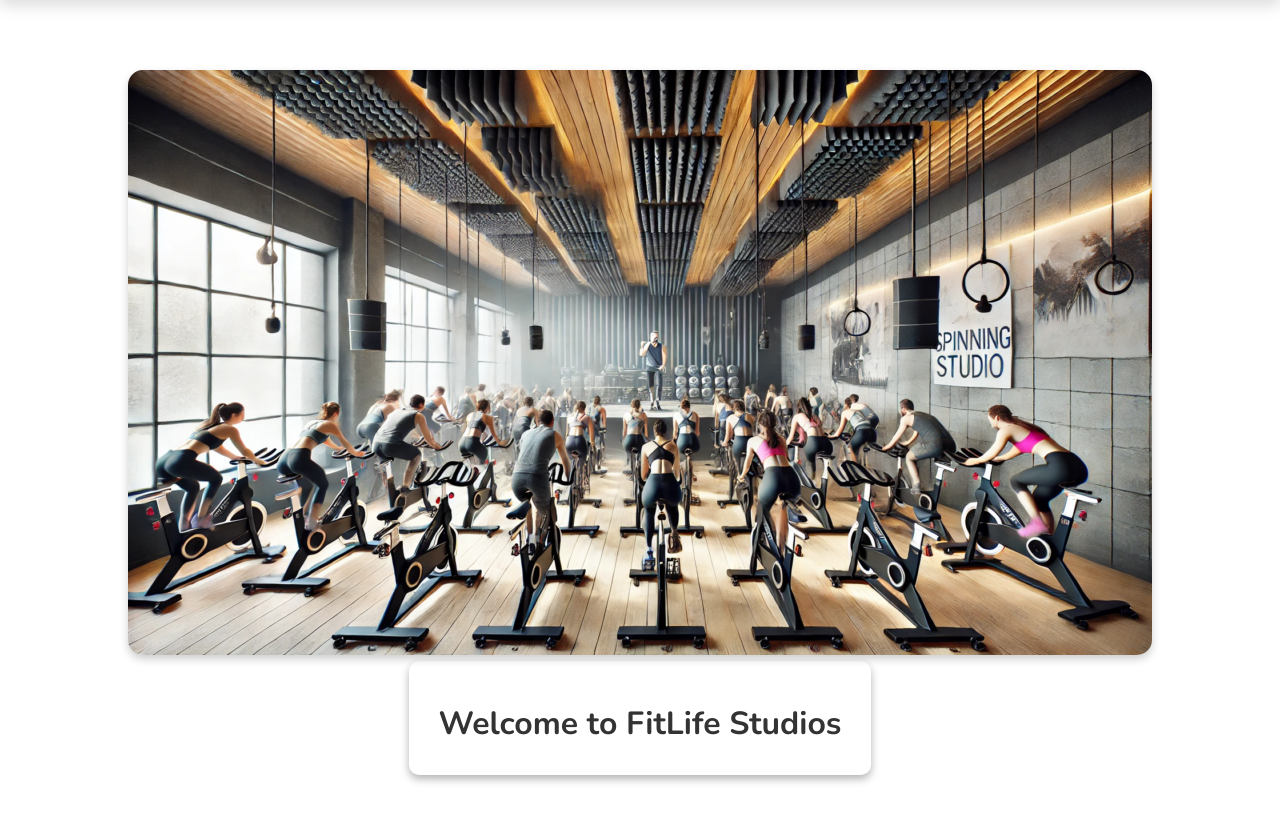
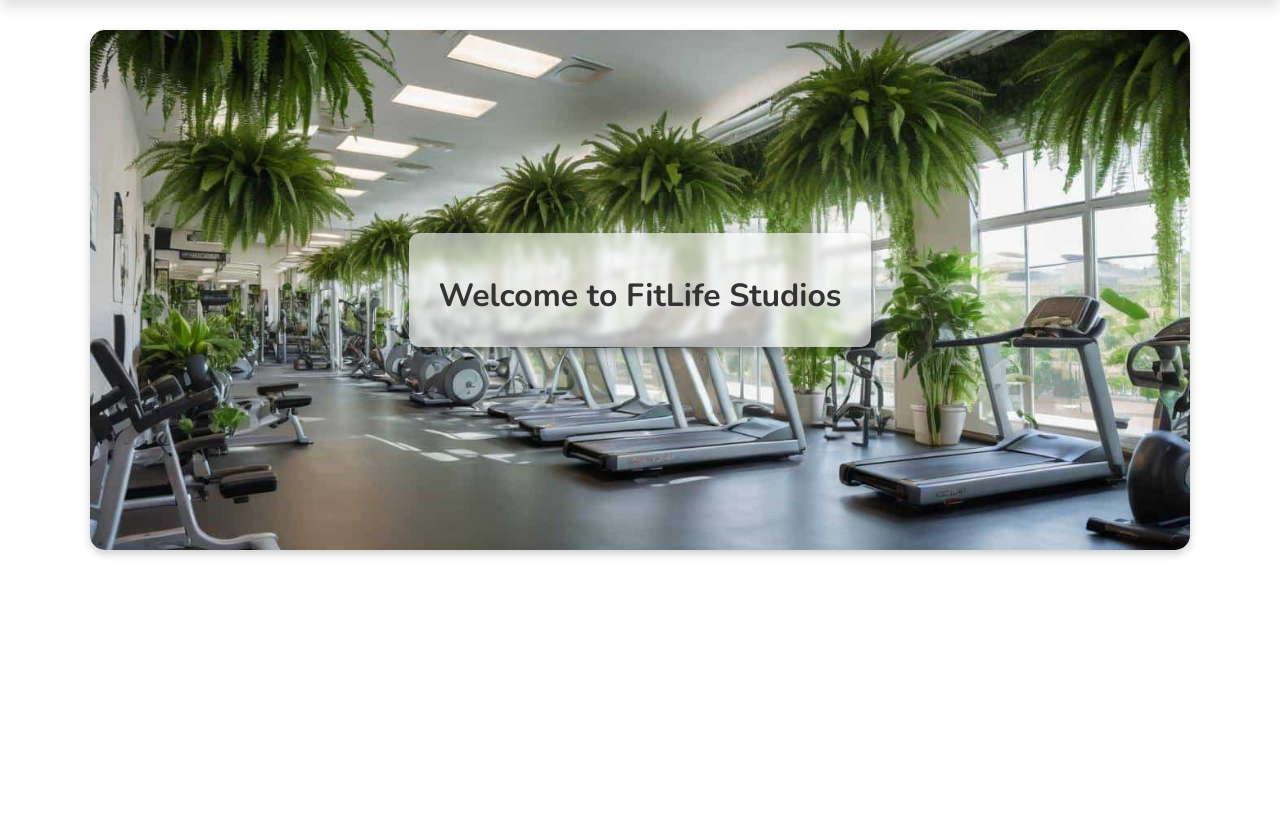
Before and after one commit to IsaacS-Cranfield/SSD-Group-task, a PHP site: page / in a window 1280 px wide. Shown: the part 140-965 px from the top of the page. After the commit the page ends 697 px from the top, so only its background shows below. Run offline with PHP 8.4, Linux system fonts and the light colour scheme.

Commit message:
formated homepage

```diff
--- a/assets/css/style.css
+++ b/assets/css/style.css
@@ -64,39 +64,57 @@ nav ul a:hover {
 }
 
 /* Style for homepage image */
-body {
-    background-image: url ('Background image.jpg');
+.hero {
+    max-width: 1100px;
+    width: calc(100% - 60px);
+    height: 520px;
+    margin: 30px auto;
+
+    background-image: url('../images/background.jpg');
     background-size: cover;
     background-position: center;
     background-repeat: no-repeat;
+
+    border-radius: 15px;
+    box-shadow: 0 4px 8px rgba(0, 0, 0, 0.2);
+
+    display: flex;
+    justify-content: center;
+    align-items: center;
+    position : relative;
 }
 
 /* Wrapper to hold picture and text */
 .wrapper {
     text-align: center;
     color: white;
-    padding: 50px;
-}
-
-/* Responsive image styling */
-.responsive-image {
-    max-width: 100%;
-    height: auto;
-    border-radius: 15px;
-    box-shadow: 0 4px 8px rgba(0, 0, 0, 0.2);
 }
 
 /* Centered text box styling */
 .text-box {
-    background-color: rgba(0, 0, 0, 0);
+    position: relative;
+    z-index: 1;
+    background-color: rgba(255, 255, 255, 0.6);
+    backdrop-filter: blur(3px);
+    -webkit-backdrop-filter: blur(3px);
     display: inline-block;
     padding: 20px 30px;
     border-radius: 10px;
     box-shadow: 0 4px 8px rgba(0, 0, 0, 0.3);
+    max-width: 80%;
+    text-align: center;
+    color: #111
 }
-.text-box h2 {
-    margin-top: 0;
+
+/* MEDIA */
+@media (max-width: 768px){
+  .hero{
+    height: 360px;
+    width: calc(100% - 30px);
+    margin: 15px auto;
+  }
+  .text-box{
+    max-width: 92%;
+    padding: 16px 18px;
+  }
 }
-.text-box p {
-    line-height: 1.6;
-}
--- a/index.html
+++ b/index.html
@@ -20,14 +20,11 @@
         </ul>
     </nav>
 
-    <div class="wrapper">
-        <picture>
-            <source media="(max-width: 799px)" srcset="assets/images/Background image.png">
-            <source media="(min-width: 800px)" srcset="assets/images/Background image.png">
-            <img src="assets/images/Background image.png" alt="Background Image" class="responsive-image">
-        </picture>
-        <div class="text-box">
-            <h1>Welcome to FitLife Studios</h1>
+   <div class="hero"
+        <div class="wrapper">
+            <div class="text-box">
+                <h1>Welcome to FitLife Studios</h1>
+            </div>
         </div>
     </div>
 
```
Also changed, not shown: assets/images/Background image.png (deleted), assets/images/background.jpg (added).
